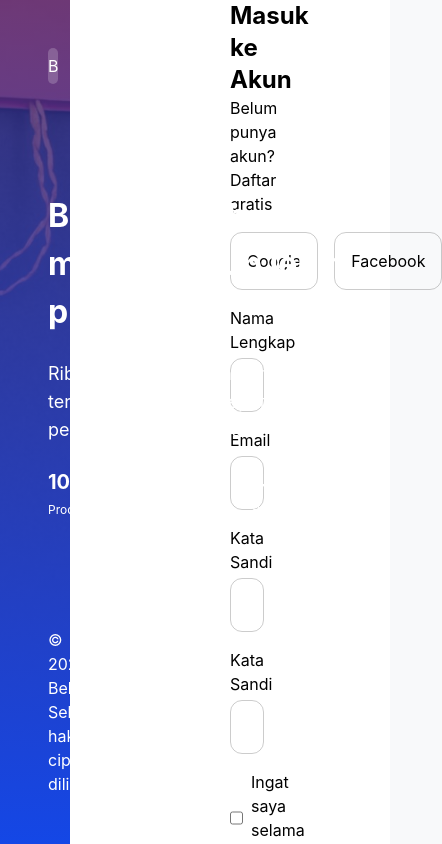
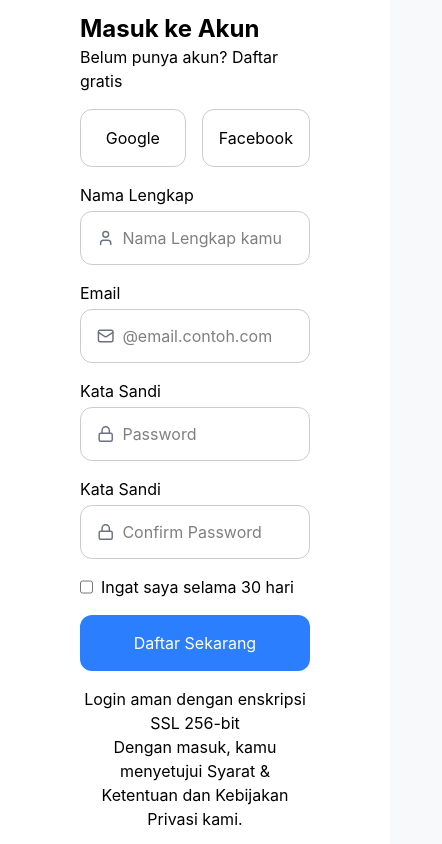
Before and after one commit to zackyrafian/belimudah, a React (Vite) app: page /sign-up in a window 390 px wide. Shown: the top 844 px of the page, 442 px wide, since content can reach past the window. Built offline with nearby package versions, Linux system fonts and the light colour scheme.

Commit message:
style: improve sign up page responsiveness

```diff
--- a/src/pages/auth/sign-up.jsx
+++ b/src/pages/auth/sign-up.jsx
@@ -39,7 +39,7 @@ export default function SignUpPage() {
           onClose={() => setAlert(null)}
         />
       )}
-      <div className="flex w-1/2 h-screen">
+      <div className="lg:w-1/2 hidden min-h-screen lg:flex">
         <div className="relative w-full">
           <img
             src="/auth/shopping-bags.jpg"
@@ -83,7 +83,7 @@ export default function SignUpPage() {
         </div>
 
       </div>
-      <div className="flex flex-col w-1/2 gap-4 bg-white max-h-screen lg:py-20 px-40">
+      <div className="flex flex-col lg:w-1/2 gap-4 bg-white max-h-screen justify-center xl:px-40 lg:py-20 lg:px-20 px-20 w-full">
         <div>
           <h1 className="font-bold text-2xl">Masuk ke Akun</h1>
           <span>Belum punya akun? <Link>Daftar gratis</Link></span>
```
